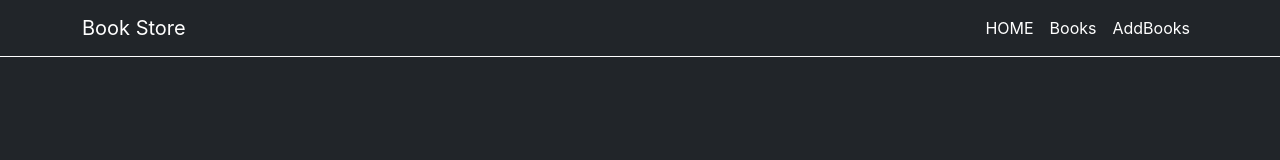
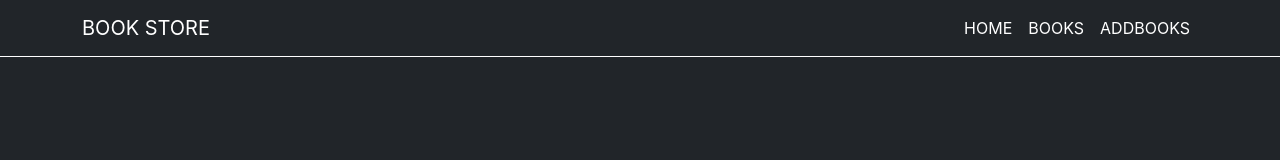
Before and after one commit to huzaifa898/Book-Store, a React (Create React App) app in the folder frontend/: page / in a window 1280 px wide. Shown: the top 160 px of the page. Built offline with nearby package versions, Linux system fonts and the light colour scheme.

Commit message:
Final product of book store

```diff
--- a/frontend/src/components/BooksSection.jsx
+++ b/frontend/src/components/BooksSection.jsx
@@ -2,11 +2,11 @@ import React from 'react'
 
 const BooksSection = ({data}) => {
   return (
-    <div className='d-flex justify-content-around align-items-center flex-wrap my-3'>
+    <div className='d-flex justify-content-around align-items-center flex-wrap '>
       {
         data &&
          data.map((item,index) =>(
-       <div className='' style={{width:"200px", height:"350px" , border:"1px solid white", borderRadius:"20px"}}>
+       <div className='m-2' style={{width:"200px", height:"350px" , border:"1px solid white", borderRadius:"20px"}}>
         <div> <img style={{width:"200px", height:"210px", borderTopLeftRadius:"20px", borderTopRightRadius:"20px"}} className='img-fluid' src={item.image} alt='/'/></div>
        <div>
         <h6 style={{fontSize:"15px"}} className=' px-2 my-1 text-white'>{item.bookname.slice(0,20)}...</h6>
--- a/frontend/src/components/Navbar.jsx
+++ b/frontend/src/components/Navbar.jsx
@@ -5,7 +5,7 @@ const Navbar = () => {
     <div  style={{borderBottom:"1px solid white"}}>
       <nav className="navbar navbar-expand-lg bg-dark">
   <div className="container">
-    <a className="navbar-brand text-white" href="#">Book Store</a>
+    <a className="navbar-brand text-white" href="#">BOOK STORE</a>
     <button className="navbar-toggler" type="button" data-bs-toggle="collapse" data-bs-target="#navbarSupportedContent" aria-controls="navbarSupportedContent" aria-expanded="false" aria-label="Toggle navigation">
       <span className="navbar-toggler-icon"></span>
     </button>
@@ -15,10 +15,10 @@ const Navbar = () => {
           HOME
         </Link>
         <Link className="nav-item nav-link text-white active" to="/books">
-          Books
+          BOOKS
         </Link>
         <Link className="nav-item nav-link text-white active" to="/addBooks">
-          AddBooks
+          ADDBOOKS
         </Link>
       </ul>
     </div>
--- a/frontend/src/pages/AddBooks.jsx
+++ b/frontend/src/pages/AddBooks.jsx
@@ -8,7 +8,7 @@ const AddBooks = () => {
     }
     const submit = async (e) =>{
       e.preventDefault();
-      await axios.post("http://localhost:1000/api/v1/add", Data).then((res)=> console.log(res))
+      await axios.post("http://localhost:1000/api/v1/add", Data).then((res)=> alert(res.data.message))
     }
     console.log(Data);
   return (
--- a/frontend/src/pages/Home.css
+++ b/frontend/src/pages/Home.css
@@ -3,8 +3,7 @@
    min-height: 91.5vh;
    max-height: auto;
 }
-.VeiwBook{
-    outline: none;
+.Book{
     border: 2px soild white;
     padding: 5px 20px 5px 20px;
     color: white;
--- a/frontend/src/pages/Home.jsx
+++ b/frontend/src/pages/Home.jsx
@@ -11,7 +11,7 @@ const Home = () => {
           <h2 style={{ fontSize: "80px" }}>BOOK STORE </h2>
           <h2  style={{ fontSize: "50px" }}>FOR YOU</h2>
           <p className='mb-0' style={{ color: "silver" }} >CheckOut The Books From Here</p>
-          <Link to="/books" className='VeiwBook'>View Book</Link>
+          <Link to="/books" className='Book'>View Book</Link>
     </div>
     <div className="col-lg-6 d-flex justify-content-center align-items-end flex-column"
          style={{ height: "91.5vh" }}
```
